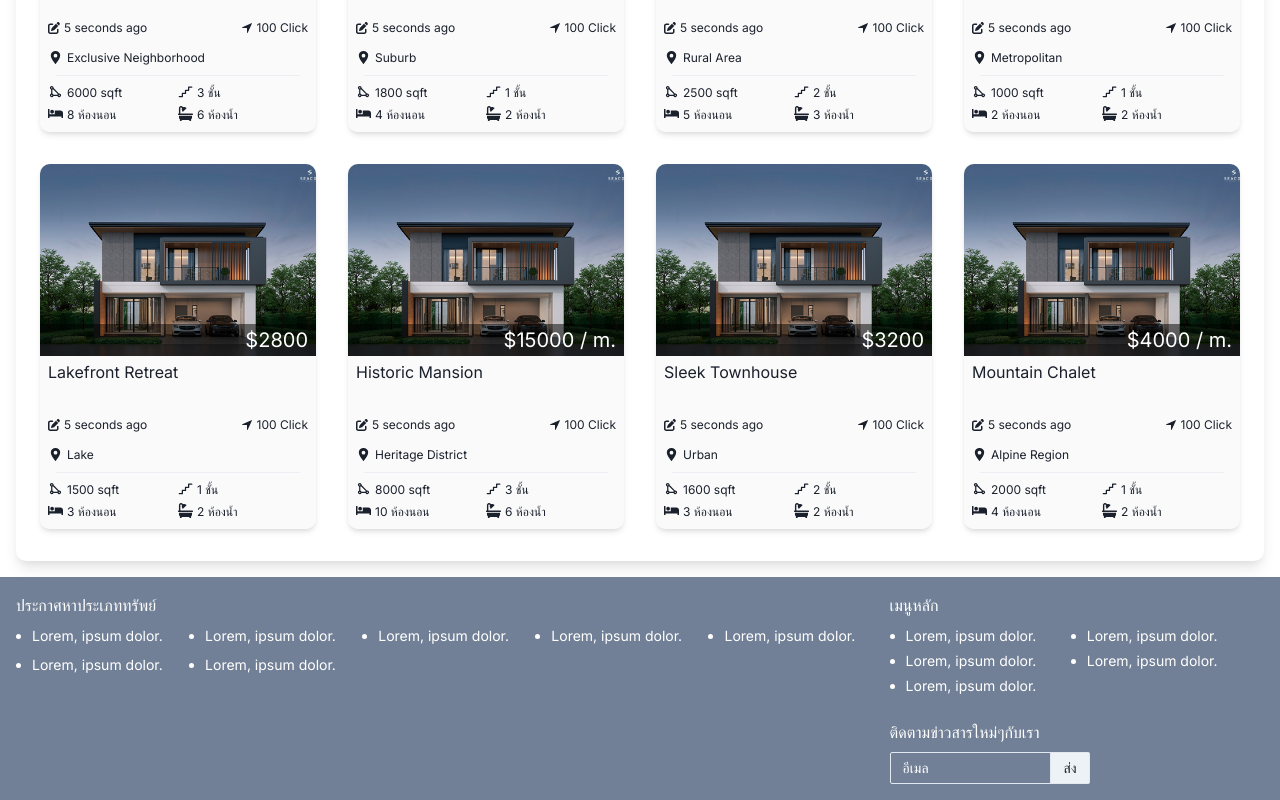
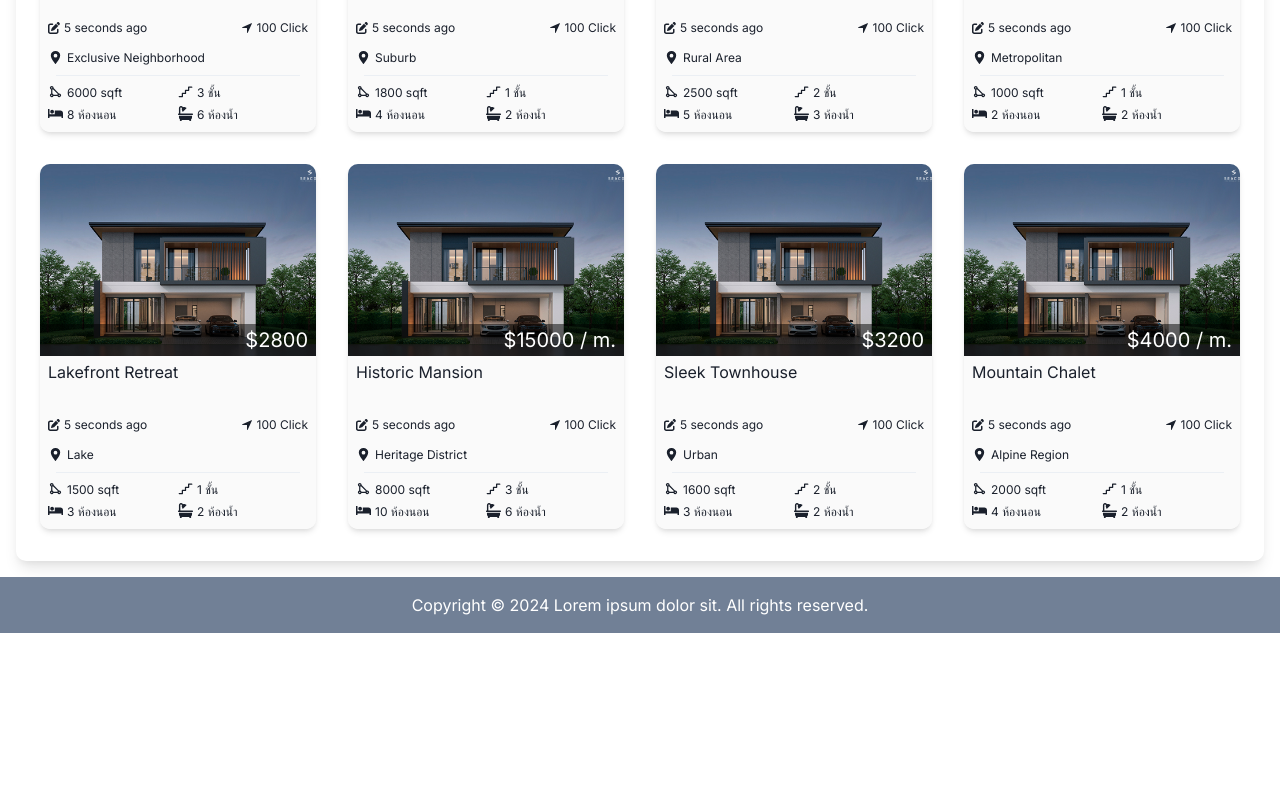
Before and after one commit to RachaponKjr/salehome, a Next.js app: page / in a window 1280 px wide. Shown: the part 1236-2036 px from the top of the page. After the commit the page ends 1869 px from the top, so only its background shows below. Built offline with nearby package versions, Linux system fonts and the light colour scheme.

Commit message:
update 3/17/2024

```diff
--- a/src/app/globals.css
+++ b/src/app/globals.css
@@ -34,6 +34,18 @@
   scale: 1.1;
   transition: 300ms;
 }
+.textarea_style{
+  width: 100%;
+  height: 150px;
+  padding: 8px;
+  box-sizing: border-box;
+  border: 2px solid #ccc;
+  border-radius: 4px;
+  background-color: #f8f8f8;
+  font-size: 16px;
+  resize: none;
+  outline: none;
+}
 
 .nav_hover:hover::before{
   content: '';
--- a/src/components/BtnContact.jsx
+++ b/src/components/BtnContact.jsx
@@ -1,10 +1,43 @@
-import { Box } from '@chakra-ui/react'
+import { Box, Button, Flex, Input, Popover, PopoverArrow, PopoverBody, PopoverContent, PopoverHeader, PopoverTrigger, Text } from '@chakra-ui/react'
 import React from 'react'
-import { FaPaperPlane } from 'react-icons/fa'
+
+import { FaPaperPlane,FaUser } from 'react-icons/fa'
+import { MdEmail } from "react-icons/md";
+import { BsFillSendFill } from "react-icons/bs";
 
 const BtnContact = () => {
   return (
-    <Box w={'3.5rem'} h={'3.5rem'} bg={'blue'} rounded={'full'} display={'flex'} transitionDuration={'.3s'} justifyContent={'center'} alignItems={'center'} cursor={'pointer'} color={'white'}><FaPaperPlane size={20}/></Box>
+    <>
+      <Popover placement='left-start'>
+        <PopoverTrigger>
+          <Box
+            w={'3.5rem'}
+            h={'3.5rem'}
+            bg={'blue'}
+            rounded={'full'}
+            display={'flex'}
+            transitionDuration={'.3s'}
+            justifyContent={'center'}
+            alignItems={'center'}
+            cursor={'pointer'}
+            color={'white'}
+            children={<FaPaperPlane size={20} />}
+          />
+        </PopoverTrigger>
+        <PopoverContent bg={'whitesmoke'} color='black' boxShadow={'lg'}>
+          <PopoverHeader fontWeight='semibold' fontSize={'xl'} textAlign={'center'} textTransform={'uppercase'}>Git in touch</PopoverHeader>
+          <PopoverArrow bg='whitesmoke' />
+          <PopoverBody>
+            <Flex flexDirection={'column'} gap={'8px'}>
+              <Input variant='unstyled' placeholder='Name' bg={'white'} h={'2rem'} px={2} ring={"1px"} ringColor={"#ccc"}/>
+              <Input variant='unstyled' placeholder='Email' bg={'white'} h={'2rem'} px={2} ring={"1px"} ringColor={"#ccc"}/>
+              <textarea placeholder='Message' className='textarea_style' />
+              <Button w={'100%'}  bg={'blue.500'} color={'white'} _hover={{bg: 'none', color: 'blue.500',borderColor: 'blue.500',borderWidth: '2px',borderStyle: 'solid'}}>Send</Button>
+            </Flex>
+          </PopoverBody>
+        </PopoverContent>
+      </Popover>
+    </>
   )
 }
 
--- a/src/components/Footer.jsx
+++ b/src/components/Footer.jsx
@@ -1,105 +1,13 @@
-import { Box, Container, Flex, Grid, GridItem, Input, InputGroup, InputRightAddon, InputRightElement, ListItem, UnorderedList } from '@chakra-ui/react'
+import { Box, Container, Flex, Text } from '@chakra-ui/react'
 import React from 'react'
-import { FaRegHeart } from 'react-icons/fa'
+
 
 const Footer = () => {
     return (
         <Box bg={"gray.500"} mb={{base:"64px",md:"0px"}}>
             <Container maxW={'container.xl'}>
-                <Flex h={"min-content"} flexDirection={{base:"column",md:"row"}} py={"16px"}>
-                    {/* ฝั่่งทางด้านซ้ายของ footer */}
-                    <Flex flexDirection={"column"} gap={"8px"} w={{base:"100%",md:"70%"}}>
-                        {/* หัวข้อ */}
-                        <Box as='h6' color={"white"} fontSize={"16px"}>ประกาศหาประเภททรัพย์</Box>
-                        {/* list ของ หัวข้อนั้นๆ */}
-                        {/* ตรง Box สามารถ เปลี่ยนเป็น Link ได้ */}
-                        <UnorderedList display={"flex"} flexDirection={"row"} gap={"16px"} color={"white"}>
-                            <Grid templateColumns={{base:"repeat(auto-fill, minmax(130px, 1fr))",md:"repeat(auto-fill, minmax(150px, 1fr))"}} justifyContent={"space-between"} w={"100%"} gap={2} fontSize={{base:"12px",md:"14px"}}>
-                                <GridItem>
-                                    <ListItem>
-                                        <Box as='h6' cursor={"pointer"} w={"max-content"}>Lorem, ipsum dolor.</Box>
-                                    </ListItem>
-                                </GridItem>
-                                <GridItem>
-                                    <ListItem>
-                                        <Box as='h6' cursor={"pointer"} w={"max-content"}>Lorem, ipsum dolor.</Box>
-                                    </ListItem>
-                                </GridItem>
-                                <GridItem>
-                                    <ListItem>
-                                        <Box as='h6' cursor={"pointer"} w={"max-content"}>Lorem, ipsum dolor.</Box>
-                                    </ListItem>
-                                </GridItem>
-                                <GridItem>
-                                    <ListItem>
-                                        <Box as='h6' cursor={"pointer"} w={"max-content"}>Lorem, ipsum dolor.</Box>
-                                    </ListItem>
-                                </GridItem>
-                                <GridItem>
-                                    <ListItem>
-                                        <Box as='h6' cursor={"pointer"} w={"max-content"}>Lorem, ipsum dolor.</Box>
-                                    </ListItem>
-                                </GridItem>
-                                <GridItem>
-                                    <ListItem>
-                                        <Box as='h6' cursor={"pointer"} w={"max-content"}>Lorem, ipsum dolor.</Box>
-                                    </ListItem>
-                                </GridItem>
-                                <GridItem>
-                                    <ListItem>
-                                        <Box as='h6' cursor={"pointer"} w={"max-content"}>Lorem, ipsum dolor.</Box>
-                                    </ListItem>
-                                </GridItem>
-                            </Grid>
-                        </UnorderedList>
-
-                    </Flex>
-                    {/* ฝั่่งทางด้านขวาของ footer */}
-                    <Box w={{base:"100%",md:"30%"}} mt={{base:"16px",md:"0px"}}>
-                        {/* หัวข้อ */}
-                        <Box as='h6' color={"white"} w={"100%"} fontSize={"16px"} mb={"8px"} >เมนูหลัก</Box>
-                        {/* ตรง Box สามารถ เปลี่ยนเป็น Link ได้ */}
-                        <UnorderedList display={"flex"} flexDirection={"row"}  color={"white"}>
-                            <Grid templateColumns={{base:"repeat(auto-fill, minmax(130px, 1fr))",md:"repeat(auto-fill, minmax(150px, 1fr))"}} w={"100%"} gap={1} fontSize={{base:"12px",md:"14px"}} mb={"16px"}>
-                                <GridItem>
-                                    <ListItem>
-                                        <Box as='h6' cursor={"pointer"} w={"max-content"}>Lorem, ipsum dolor.</Box>
-                                    </ListItem>
-                                </GridItem>
-                                <GridItem>
-                                    <ListItem>
-                                        <Box as='h6' cursor={"pointer"} w={"max-content"}>Lorem, ipsum dolor.</Box>
-                                    </ListItem>
-                                </GridItem>
-                                <GridItem>
-                                    <ListItem>
-                                        <Box as='h6' cursor={"pointer"} w={"max-content"}>Lorem, ipsum dolor.</Box>
-                                    </ListItem>
-                                </GridItem>
-                                <GridItem>
-                                    <ListItem>
-                                        <Box as='h6' cursor={"pointer"} w={"max-content"}>Lorem, ipsum dolor.</Box>
-                                    </ListItem>
-                                </GridItem>
-                                <GridItem>
-                                    <ListItem>
-                                        <Box as='h6' cursor={"pointer"} w={"max-content"}>Lorem, ipsum dolor.</Box>
-                                    </ListItem>
-                                </GridItem>
-                            </Grid>
-                        </UnorderedList>
-                        {/* หัวข้อ */}
-                        <Box as='h6' color={"white"} fontSize={"16px"} my={"8px"} w={"100%"} >ติดตามข่าวสารใหม่ๆกับเรา</Box>
-                        <Box w={"200px"}>
-                            {/* Inputส่งเมล */}
-                        <InputGroup size={'sm'}>
-                            <Input placeholder='อีเมล' _placeholder={{ color: 'white' }} />
-                            <InputRightAddon cursor={"pointer"}>
-                                ส่ง
-                            </InputRightAddon>
-                        </InputGroup>
-                        </Box>
-                    </Box>
+                <Flex h={"min-content"} flexDirection={{base:"column",md:"row"}} justifyContent={"center"} py={"16px"}>
+                <Text variant={"h6"} textAlign={"center"} color={'white'}>Copyright © 2024 Lorem ipsum dolor sit. All rights reserved.</Text>
                 </Flex>
             </Container>
         </Box>
```
